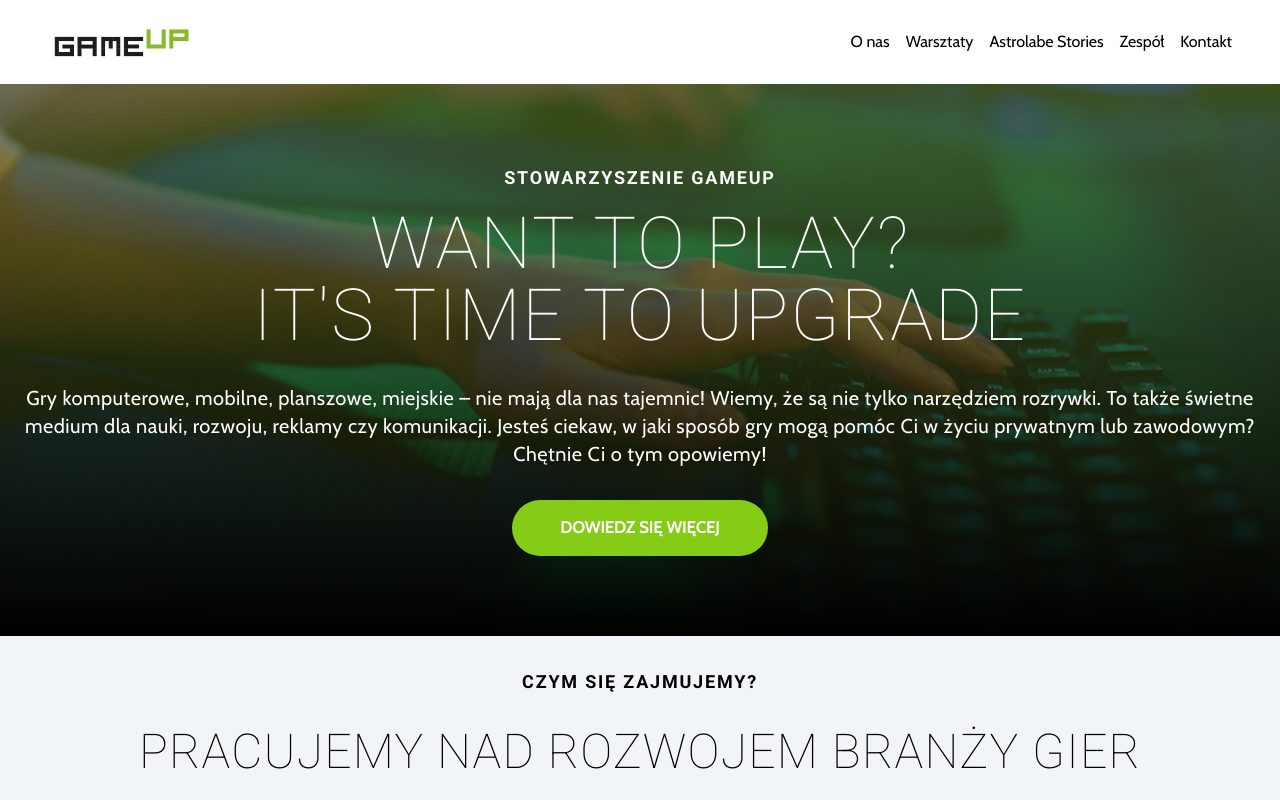
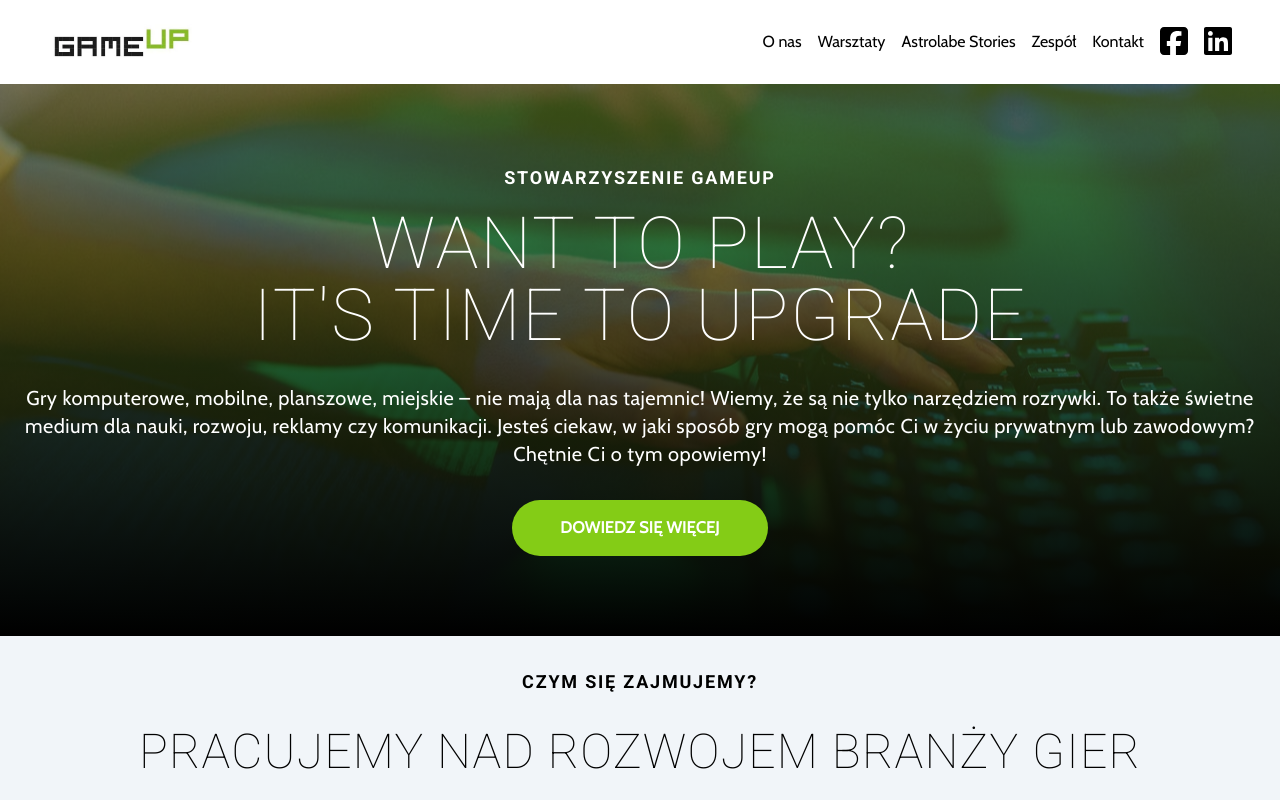
Before and after one commit to stowarzyszenie-gameup/gameup-website, a Next.js app: page / in a window 1280 px wide. Shown: the top 800 px of the page. Built offline with nearby package versions, Linux system fonts and the light colour scheme.

Commit message:
Social Icons

```diff
--- a/components/Footer/index.tsx
+++ b/components/Footer/index.tsx
@@ -1,9 +1,22 @@
+import {
+  faFacebookSquare,
+  faLinkedin,
+} from "@fortawesome/free-brands-svg-icons";
+import { FontAwesomeIcon } from "@fortawesome/react-fontawesome";
 import React from "react";
 
 const Footer = () => {
   return (
-    <footer className="bg-gray-600 text-white font-secondary p-4 flex justify-center">
+    <footer className="bg-gray-600 text-white font-secondary p-4 flex justify-center items-center gap-4">
       Stowarzyszenie Badania i Rozwoju Gier GameUp 2022
+      <li className="flex gap-4">
+        <a href="https://www.facebook.com/stowarzyszeniegameup">
+          <FontAwesomeIcon icon={faFacebookSquare} size="1x" />
+        </a>
+        <a href="https://www.linkedin.com/company/stowarzyszenie-game-up/">
+          <FontAwesomeIcon icon={faLinkedin} size="1x" />
+        </a>
+      </li>
     </footer>
   );
 };
--- a/components/Navbar/index.tsx
+++ b/components/Navbar/index.tsx
@@ -1,6 +1,10 @@
 /* eslint-disable @next/next/no-img-element */
 import { FontAwesomeIcon } from "@fortawesome/react-fontawesome";
 import { faBars } from "@fortawesome/free-solid-svg-icons";
+import {
+  faFacebookSquare,
+  faLinkedin,
+} from "@fortawesome/free-brands-svg-icons";
 import Link from "next/link";
 import React, { useState } from "react";
 
@@ -67,6 +71,14 @@ const Navbar = () => {
               </Link>
             </li>
           ))}
+          <li className="flex gap-4">
+            <a href="https://www.facebook.com/stowarzyszeniegameup">
+              <FontAwesomeIcon icon={faFacebookSquare} size="2x" />
+            </a>
+            <a href="https://www.linkedin.com/company/stowarzyszenie-game-up/">
+              <FontAwesomeIcon icon={faLinkedin} size="2x" />
+            </a>
+          </li>
         </ul>
         <ul
           id="mobile-menu"
@@ -85,6 +97,14 @@ const Navbar = () => {
               </Link>
             </li>
           ))}
+          <li className="flex gap-8">
+            <a href="https://www.facebook.com/stowarzyszeniegameup">
+              <FontAwesomeIcon icon={faFacebookSquare} size="2x" />
+            </a>
+            <a href="https://www.linkedin.com/company/stowarzyszenie-game-up/">
+              <FontAwesomeIcon icon={faLinkedin} size="2x" />
+            </a>
+          </li>
         </ul>
       </div>
     </nav>
--- a/package.json
+++ b/package.json
@@ -10,6 +10,7 @@
   },
   "dependencies": {
     "@fortawesome/fontawesome-svg-core": "^6.1.1",
+    "@fortawesome/free-brands-svg-icons": "^6.1.1",
     "@fortawesome/free-regular-svg-icons": "^6.1.1",
     "@fortawesome/free-solid-svg-icons": "^6.1.1",
     "@fortawesome/react-fontawesome": "^0.1.18",
```
Also changed, not shown: 1 other file (tests, documents, lock files or other folders).
